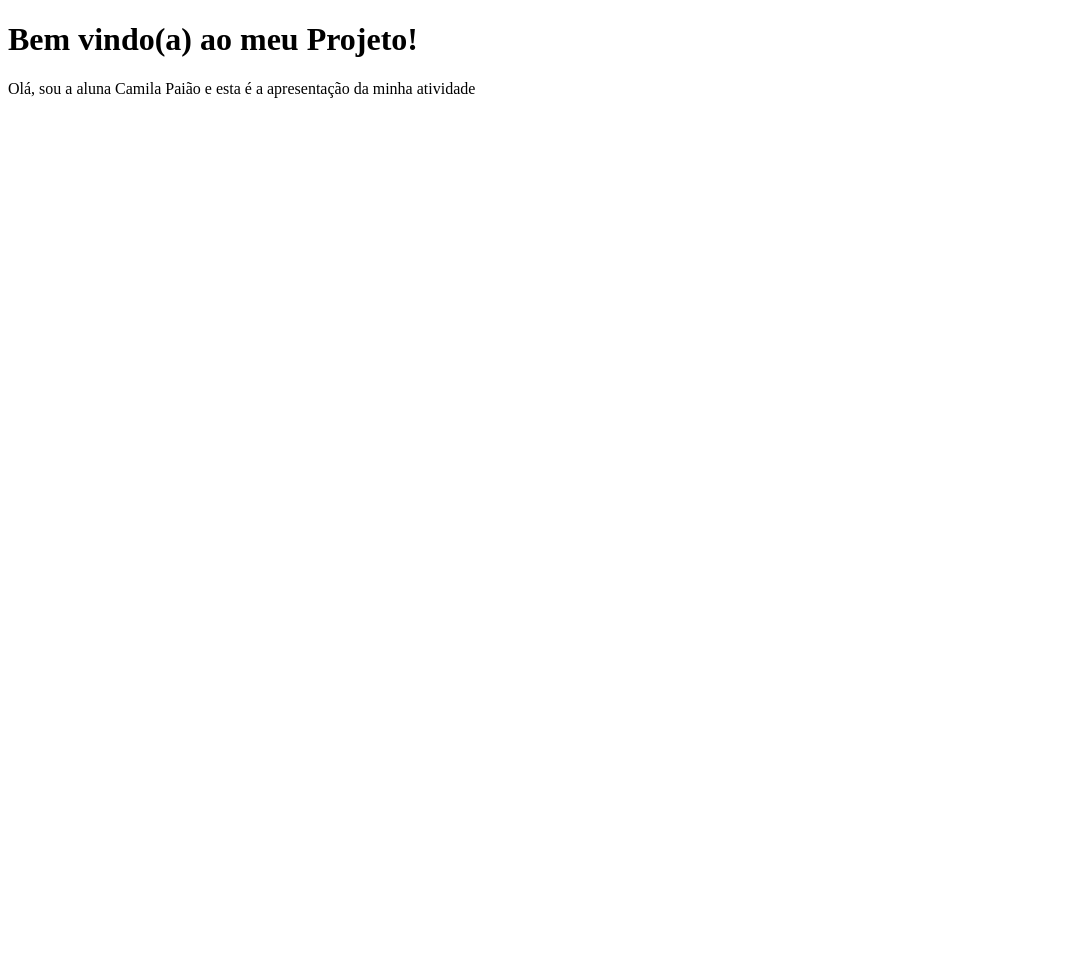
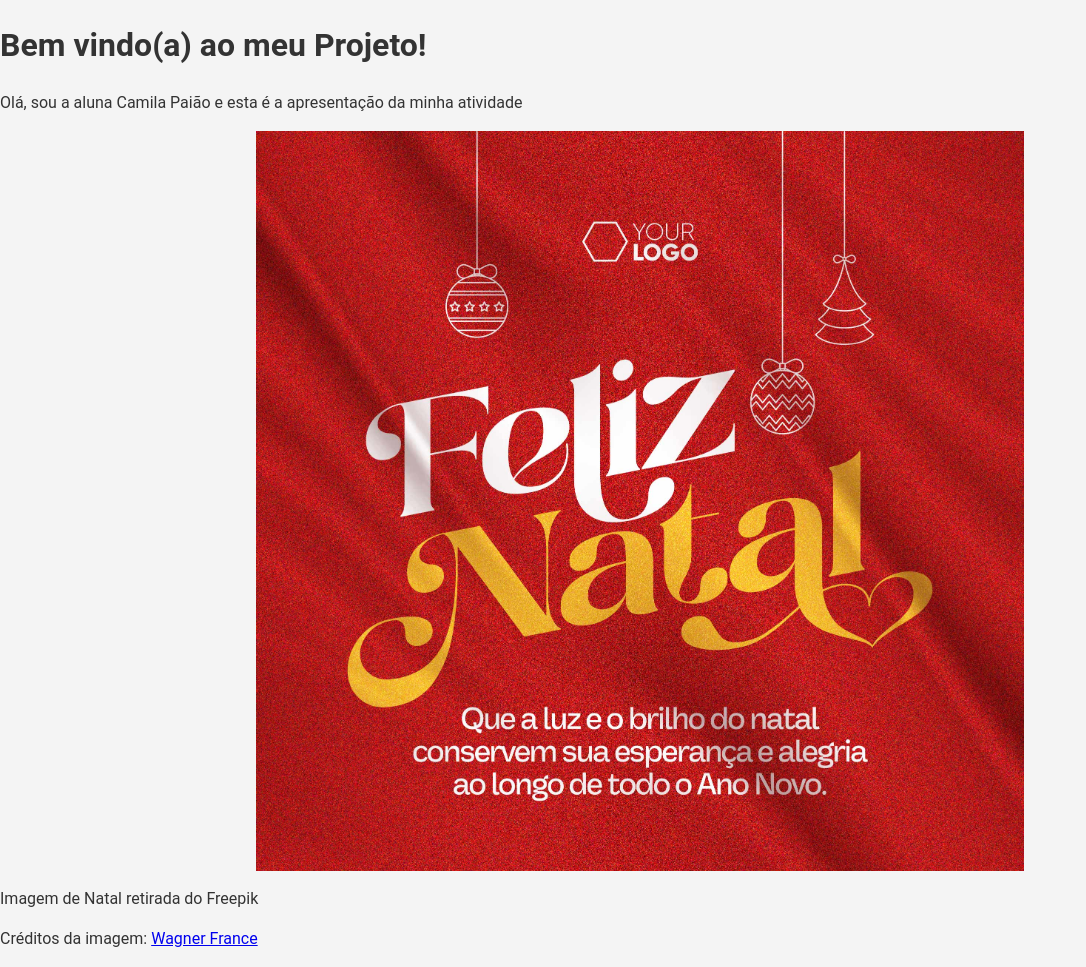
Before and after one commit to Mila-Bueno/atividade, a plain HTML site: page index.html in a window 1280 px wide. Shown: the whole page, without its empty margins (0-1086 px from the left). Before the commit the page ends 800 px from the top, so only its background shows below. Drawn offline with Linux system fonts and the light colour scheme.

Commit message:
Atualizando o HTML

```diff
--- a/index.html
+++ b/index.html
@@ -3,11 +3,15 @@
 <head>
     <meta charset="UTF-8">
     <meta name="viewport" content="width=device-width, initial-scale=1.0">
+    <link rel="stylesheet" href="style.css">
     <title>Atividade Prática: Trabalhando com o Github</title>
 </head>
 <body>
     <h1>Bem vindo(a) ao meu Projeto!</h1>
     <p>Olá, sou a aluna Camila Paião e esta é a apresentação da minha atividade</p>
+    <img src="images/template_feed_christmas_card_merry_christmas.jpg" alt="Mensagem de Natal">
+    <p>Imagem de Natal retirada do Freepik</p>
+    <p>Créditos da imagem: <a href="https://br.freepik.com/autor/wagner-france-3d-design">Wagner France</a></p>
 
 </body>
 </html>
```
